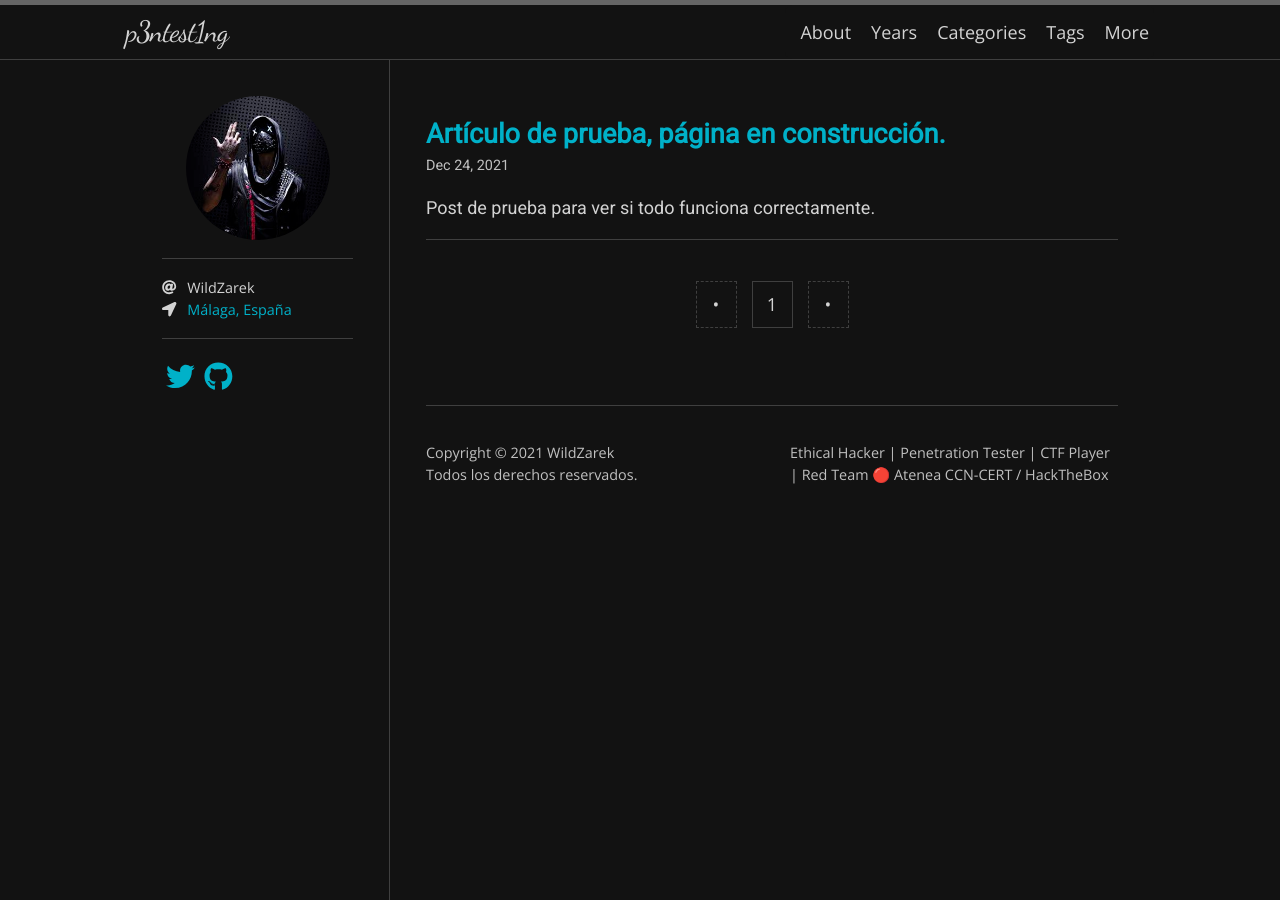
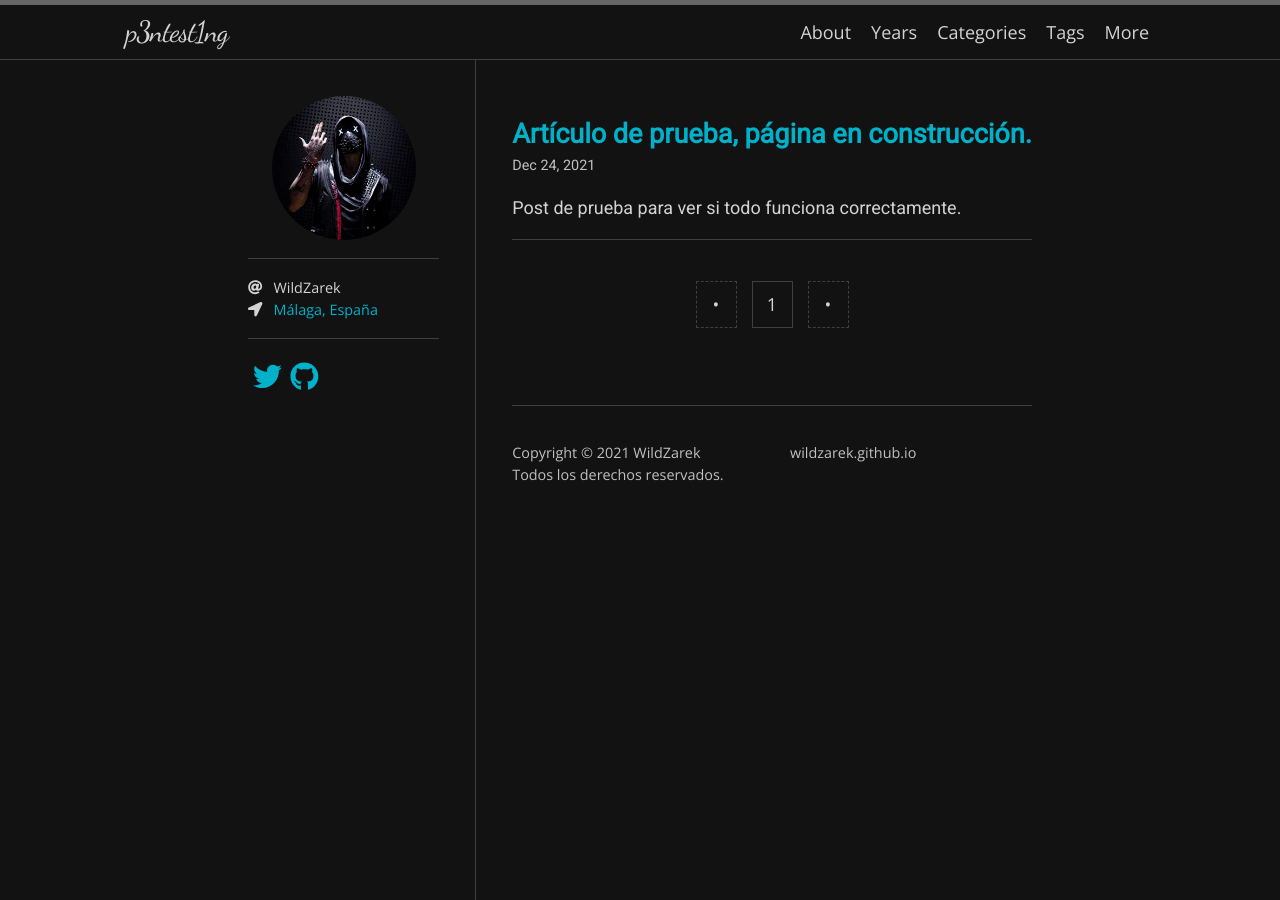
Before and after one commit to WildZarek/wildzarek.github.io, a Jekyll site: the page built from index.html, in a window 1280 px wide. Built offline with Jekyll 4.4.1, drawn with Linux system fonts in a browser that asks for light colours; nearby versions of some CDN libraries; some web fonts are replaced; the list of posts is cut into pages by our own code.

Commit message:
modified sidebar

```diff
--- a/_config.yml
+++ b/_config.yml
@@ -4,6 +4,7 @@
 bio: Ethical Hacker | Penetration Tester | CTF Player | Red Team 🔴 Atenea CCN-CERT / HackTheBox
 avatar: /assets/images/about/avatar.png
 email:
+url: wildzarek.github.io
 
 plugins:
   - jekyll-seo-tag
--- a/_includes/footer.html
+++ b/_includes/footer.html
@@ -19,6 +19,6 @@
   </div>
 
   <div class="footer-col">
-    <p>{{ site.bio | escape }}</p>
+    <p>{{ site.url | escape }}</p>
   </div>
 </div>
--- a/_includes/sidebar.html
+++ b/_includes/sidebar.html
@@ -14,7 +14,7 @@
     {% if site.author -%}
       <li>
         <i class="sidebar-icon fas fa-at"></i>
-        <span class="contact-info p-name">{{ site.author | escape }}</span>
+        <span class="contact-info p-name"href="https://twitter.com/{{ site.author }}">{{ site.author }}</span>
       </li>
     {%- endif %}
     {% if site.email -%}
@@ -26,7 +26,7 @@
     {% if site.location -%}
       <li>
         <i class="sidebar-icon fas fa-location-arrow"></i>
-        <a class="contact-info u-location" href="https://www.google.com/maps/search/{{ site.location }}">{{ site.location }}</a>
+        <a class="contact-info u-location">{{ site.location | escape }}</a>
       </li>
     {%- endif %}
   </ul>
```
